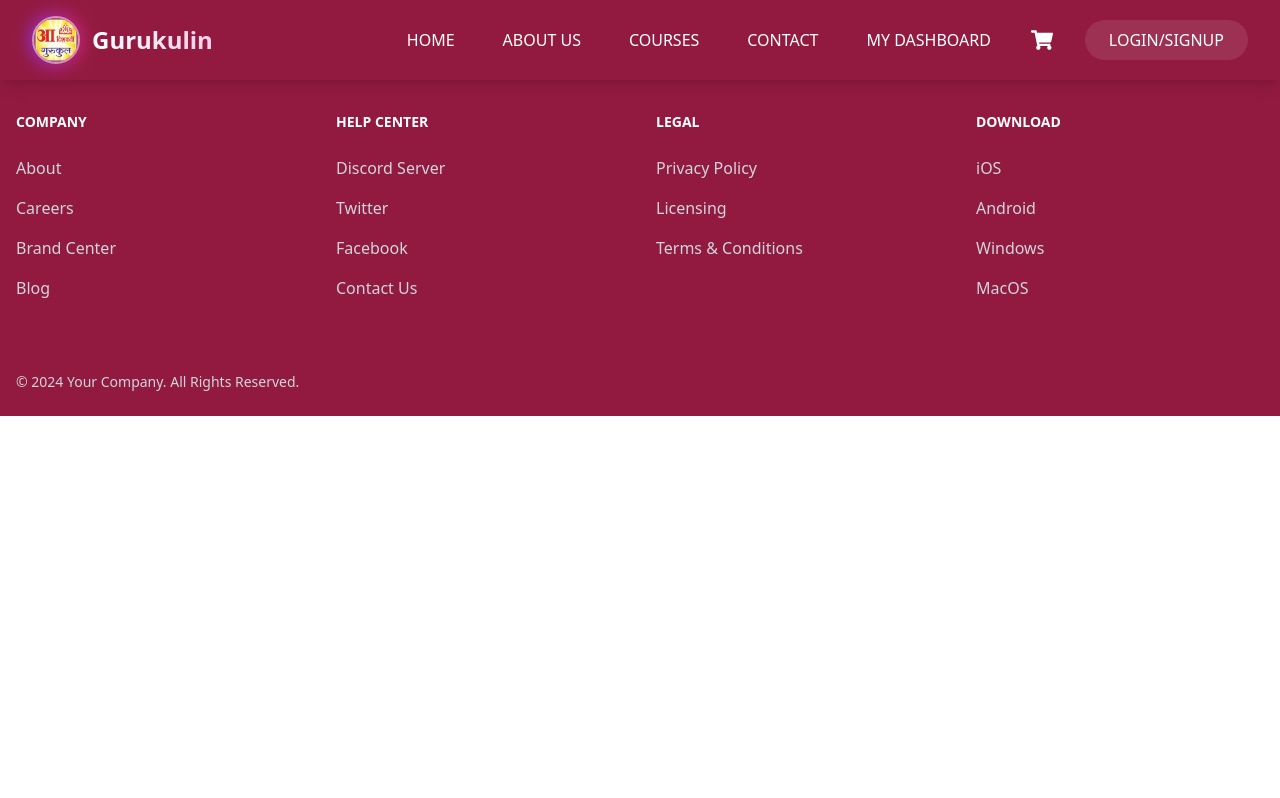
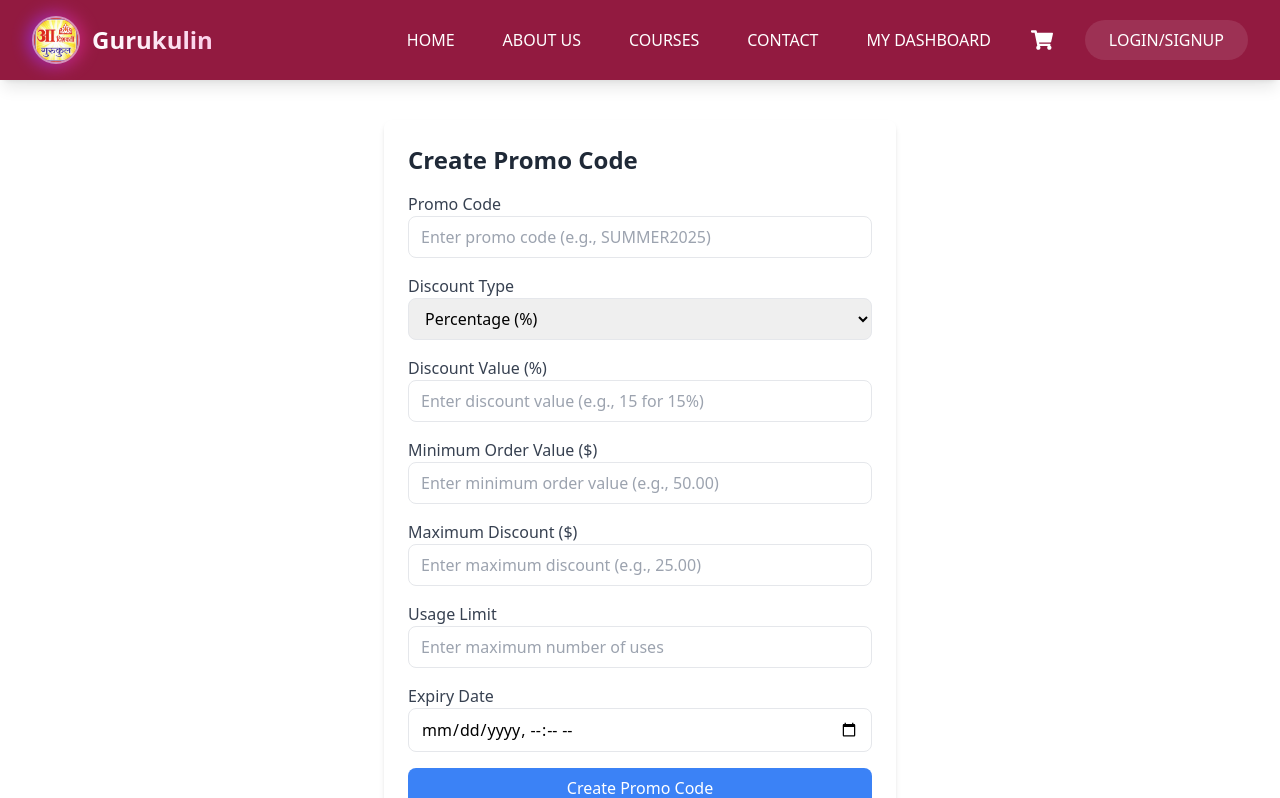
Before and after one commit to Soham1903/Aadishakti, a React (Vite) app in the folder frontend/aadishakti/: page /promocode-form in a window 1280 px wide. Shown: the top 798 px of the page. Built offline with nearby package versions, Linux system fonts and the light colour scheme.

Commit message:
promocode add form

```diff
--- a/frontend/aadishakti/src/App.jsx
+++ b/frontend/aadishakti/src/App.jsx
@@ -17,8 +17,9 @@ import Footer from "./components/Footer";
 import CourseDetails from "./components/CourseDetails";
 import { UserProvider } from "./UserContext.jsx";
 import { CartProvider } from "./contexts/CartContext";
-import Dashboard from './components/Dashboard';
+import Dashboard from "./components/Dashboard";
 import Cart from "./components/Cart.jsx";
+import PromoCodeForm from "./components/PromoCodeForm.jsx";
 
 function App() {
   return (
@@ -43,13 +44,11 @@ function App() {
             <Route path="/upload-course" element={<UploadCourse />} />
             <Route path="/cart" element={<Cart />} />
             <Route path="/dashboard" element={<Dashboard />} />
-
+            <Route path="/promocode-form" element={<PromoCodeForm />} />
           </Routes>
           <Footer />
         </Router>
-
       </CartProvider>
-
     </UserProvider>
   );
 }
--- /dev/null
+++ b/frontend/aadishakti/src/components/PromoCodeForm.jsx
@@ -0,0 +1,234 @@
+import { useState } from "react";
+
+function PromoCodeForm() {
+  const [promoData, setPromoData] = useState({
+    code: "",
+    discountType: "percentage", // Default to percentage
+    discountValue: "",
+    minOrderValue: "",
+    maxDiscount: "",
+    usageLimit: "",
+    expiryDate: "",
+  });
+
+  const [isSubmitting, setIsSubmitting] = useState(false);
+  const [submitMessage, setSubmitMessage] = useState("");
+  const [messageType, setMessageType] = useState(""); // "success" or "error"
+
+  const handleChange = (e) => {
+    const { name, value } = e.target;
+    setPromoData({ ...promoData, [name]: value });
+  };
+
+  const handleSubmit = async (e) => {
+    e.preventDefault();
+    setIsSubmitting(true);
+    setSubmitMessage("");
+
+    try {
+      // Format date properly for API
+      const formattedData = {
+        ...promoData,
+        discountValue: parseFloat(promoData.discountValue),
+        minOrderValue: parseFloat(promoData.minOrderValue),
+        maxDiscount: parseFloat(promoData.maxDiscount),
+        usageLimit: parseInt(promoData.usageLimit),
+      };
+
+      // Send request to backend API
+      const response = await fetch(
+        "http://localhost:4000/api/promocode/create",
+        {
+          method: "POST",
+          headers: {
+            "Content-Type": "application/json",
+          },
+          body: JSON.stringify(formattedData),
+        }
+      );
+
+      const data = await response.json();
+
+      if (response.ok) {
+        setSubmitMessage("Promo code created successfully!");
+        setMessageType("success");
+
+        // Reset form
+        setPromoData({
+          code: "",
+          discountType: "percentage",
+          discountValue: "",
+          minOrderValue: "",
+          maxDiscount: "",
+          usageLimit: "",
+          expiryDate: "",
+        });
+      } else {
+        setSubmitMessage(
+          `Error: ${data.error || "Failed to create promo code"}`
+        );
+        setMessageType("error");
+      }
+    } catch (error) {
+      console.error("Submission error:", error);
+      setSubmitMessage("Failed to create promo code. Please try again.");
+      setMessageType("error");
+    } finally {
+      setIsSubmitting(false);
+    }
+  };
+
+  return (
+    <div className="max-w-lg mx-auto bg-white shadow-md rounded-lg p-6 mt-10">
+      <h2 className="text-2xl font-semibold text-gray-800 mb-4">
+        Create Promo Code
+      </h2>
+
+      {submitMessage && (
+        <div
+          className={`p-3 rounded-lg mb-4 ${
+            messageType === "error"
+              ? "bg-red-100 text-red-700"
+              : "bg-green-100 text-green-700"
+          }`}
+        >
+          {submitMessage}
+        </div>
+      )}
+
+      <form onSubmit={handleSubmit} className="space-y-4">
+        {/* Promo Code */}
+        <div>
+          <label className="block text-gray-700 font-medium">Promo Code</label>
+          <input
+            type="text"
+            name="code"
+            value={promoData.code}
+            onChange={handleChange}
+            placeholder="Enter promo code (e.g., SUMMER2025)"
+            className="w-full border rounded-lg px-3 py-2 focus:outline-none focus:ring focus:ring-blue-300"
+            required
+          />
+        </div>
+
+        {/* Discount Type */}
+        <div>
+          <label className="block text-gray-700 font-medium">
+            Discount Type
+          </label>
+          <select
+            name="discountType"
+            value={promoData.discountType}
+            onChange={handleChange}
+            className="w-full border rounded-lg px-3 py-2 focus:outline-none focus:ring focus:ring-blue-300"
+            required
+          >
+            <option value="percentage">Percentage (%)</option>
+            <option value="fixed">Fixed Amount ($)</option>
+          </select>
+        </div>
+
+        {/* Discount Value */}
+        <div>
+          <label className="block text-gray-700 font-medium">
+            Discount Value{" "}
+            {promoData.discountType === "percentage" ? "(%)" : "($)"}
+          </label>
+          <input
+            type="number"
+            step={promoData.discountType === "percentage" ? "1" : "0.01"}
+            min="0"
+            max={promoData.discountType === "percentage" ? "100" : undefined}
+            name="discountValue"
+            value={promoData.discountValue}
+            onChange={handleChange}
+            placeholder={`Enter discount value ${
+              promoData.discountType === "percentage"
+                ? "(e.g., 15 for 15%)"
+                : "(e.g., 10.00 for $10)"
+            }`}
+            className="w-full border rounded-lg px-3 py-2 focus:outline-none focus:ring focus:ring-blue-300"
+            required
+          />
+        </div>
+
+        {/* Minimum Order Value */}
+        <div>
+          <label className="block text-gray-700 font-medium">
+            Minimum Order Value ($)
+          </label>
+          <input
+            type="number"
+            step="0.01"
+            min="0"
+            name="minOrderValue"
+            value={promoData.minOrderValue}
+            onChange={handleChange}
+            placeholder="Enter minimum order value (e.g., 50.00)"
+            className="w-full border rounded-lg px-3 py-2 focus:outline-none focus:ring focus:ring-blue-300"
+            required
+          />
+        </div>
+
+        {/* Maximum Discount */}
+        <div>
+          <label className="block text-gray-700 font-medium">
+            Maximum Discount ($)
+          </label>
+          <input
+            type="number"
+            step="0.01"
+            min="0"
+            name="maxDiscount"
+            value={promoData.maxDiscount}
+            onChange={handleChange}
+            placeholder="Enter maximum discount (e.g., 25.00)"
+            className="w-full border rounded-lg px-3 py-2 focus:outline-none focus:ring focus:ring-blue-300"
+            required
+          />
+        </div>
+
+        {/* Usage Limit */}
+        <div>
+          <label className="block text-gray-700 font-medium">Usage Limit</label>
+          <input
+            type="number"
+            min="1"
+            name="usageLimit"
+            value={promoData.usageLimit}
+            onChange={handleChange}
+            placeholder="Enter maximum number of uses"
+            className="w-full border rounded-lg px-3 py-2 focus:outline-none focus:ring focus:ring-blue-300"
+            required
+          />
+        </div>
+
+        {/* Expiry Date */}
+        <div>
+          <label className="block text-gray-700 font-medium">Expiry Date</label>
+          <input
+            type="datetime-local"
+            name="expiryDate"
+            value={promoData.expiryDate}
+            onChange={handleChange}
+            className="w-full border rounded-lg px-3 py-2 focus:outline-none focus:ring focus:ring-blue-300"
+            required
+          />
+        </div>
+
+        {/* Submit Button */}
+        <button
+          type="submit"
+          disabled={isSubmitting}
+          className={`w-full ${
+            isSubmitting ? "bg-blue-400" : "bg-blue-500 hover:bg-blue-600"
+          } text-white py-2 rounded-lg transition`}
+        >
+          {isSubmitting ? "Creating..." : "Create Promo Code"}
+        </button>
+      </form>
+    </div>
+  );
+}
+
+export default PromoCodeForm;
```
Also changed, not shown: 1 other file (tests, documents, lock files or other folders). Lines whose indentation alone changed are shown as unchanged.
